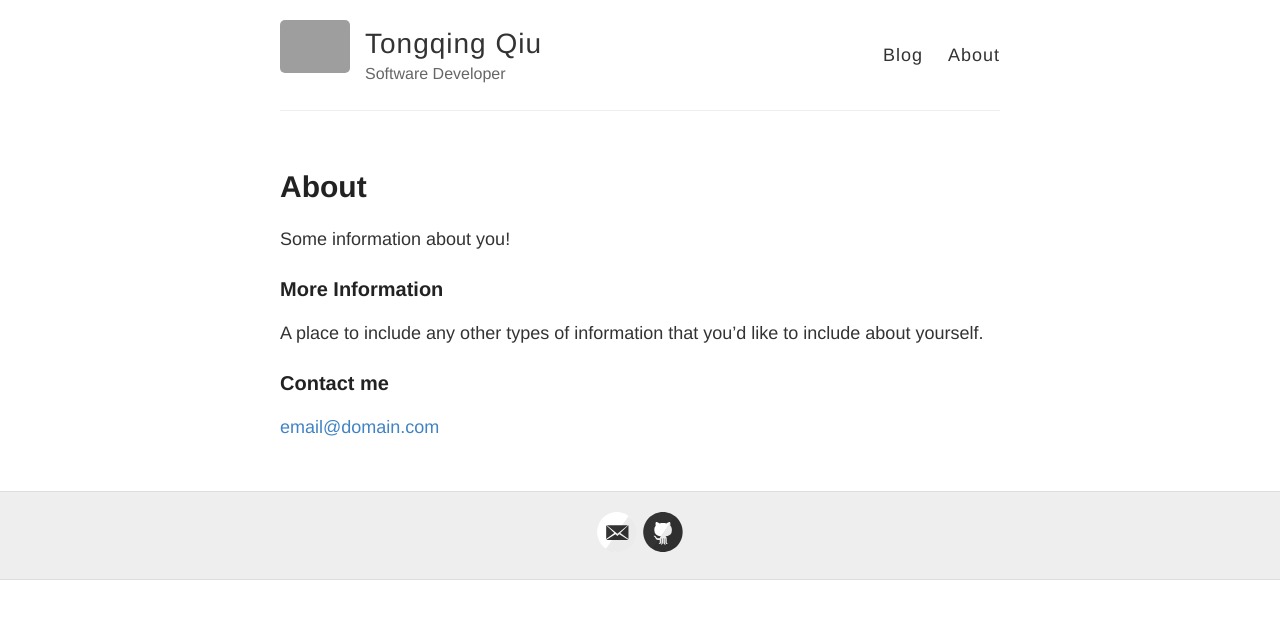
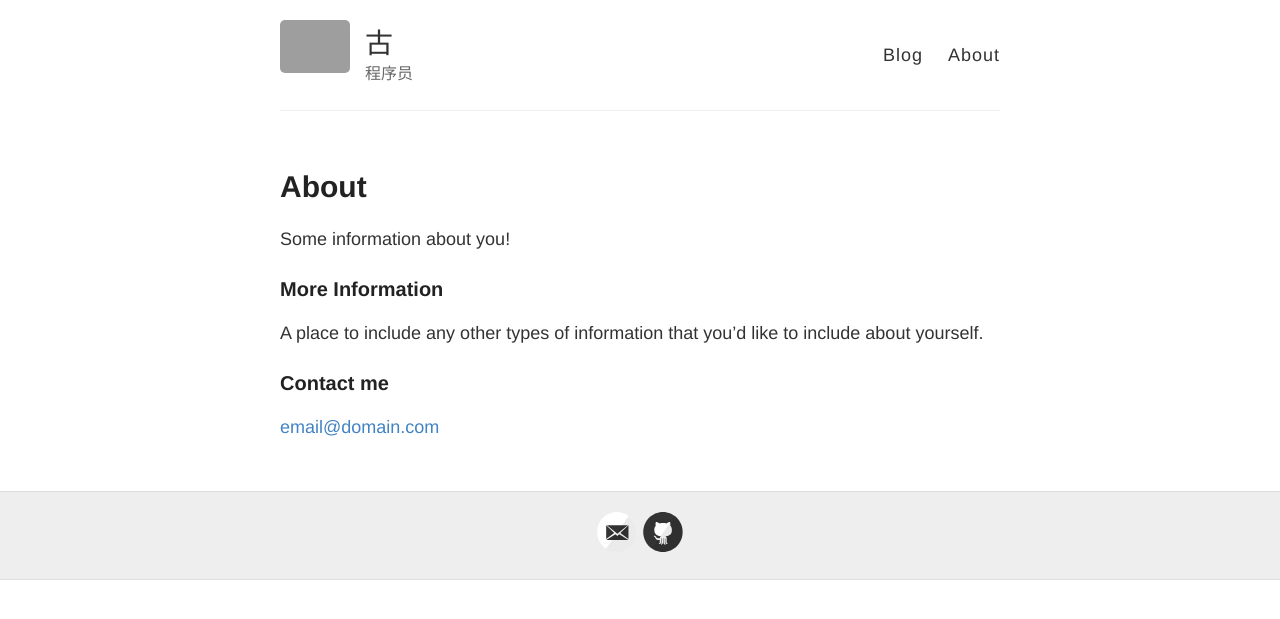
Before and after one commit to noguxun/noguxun.github.io, a Jekyll site: the page built from about.md, in a window 1280 px wide. Shown: the top 619 px of the page. Built offline with Jekyll 4.4.1, drawn with Linux system fonts in a browser that asks for light colours; grey boxes are pictures that could not be loaded.

```diff
--- a/_config.yml
+++ b/_config.yml
@@ -3,10 +3,10 @@
 #
 
 # Name of your site (displayed in the header)
-name: Tongqing Qiu
+name: 古
 
 # Short bio or description (displayed in the header)
-description: Software Developer
+description: 程序员
 
 # URL of your avatar or profile pic (you could use your GitHub profile pic)
 avatar: https://raw.githubusercontent.com/barryclark/jekyll-now/master/images/jekyll-logo.png
@@ -18,10 +18,10 @@ avatar: https://raw.githubusercontent.com/barryclark/jekyll-now/master/images/je
 # Includes an icon in the footer for each username you enter
 footer-links:
   dribbble:
-  email: tongqing.qiu@gmail.com
+  email: noguxun@gmail.com
   facebook:
   flickr:
-  github: tongqqiu
+  github: noguxun
   instagram:
   linkedin:
   pinterest:
```
